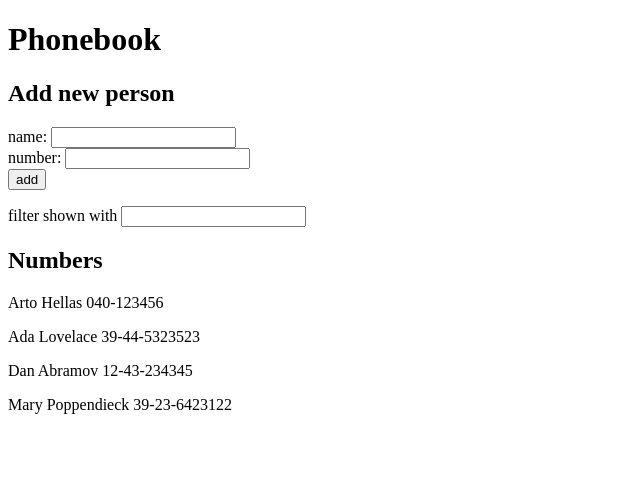
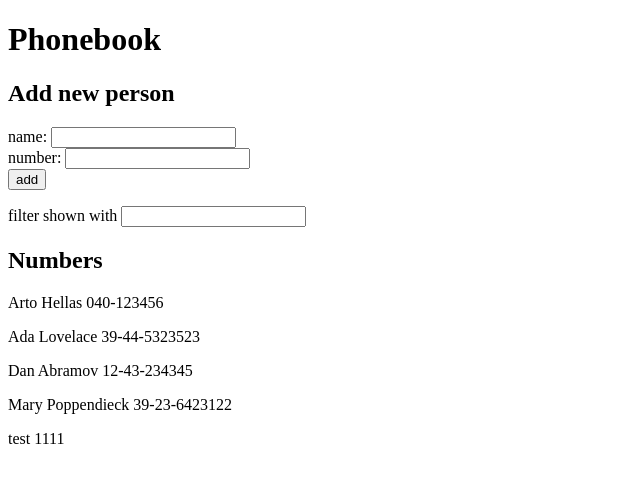
Before and after one commit to savawebdev/full-stack-open-exercises, a React (Create React App) app in the folder part2/phonebook/: page / in a window 1280 px wide. Shown: the top 482 px of the page, without its empty margins (0-640 px from the left). Built offline with nearby package versions, Linux system fonts and the light colour scheme; data requests are answered from the project's data file.

Commit message:
Completed exercise 2.15

```diff
--- a/part2/phonebook/db.json
+++ b/part2/phonebook/db.json
@@ -19,6 +19,11 @@
       "name": "Mary Poppendieck",
       "number": "39-23-6423122",
       "id": 4
+    },
+    {
+      "name": "test",
+      "number": "1111",
+      "id": 5
     }
   ]
 }
--- a/part2/phonebook/src/App.js
+++ b/part2/phonebook/src/App.js
@@ -54,7 +54,11 @@ const App = () => {
       window.alert(`${newPerson.name} is already added to phonebook`);
       return;
     } else {
-      setPersons([...persons, newPerson]);
+      axios.post("http://localhost:3001/persons", newPerson).then((res) => {
+        setPersons([...persons, res.data]);
+        setNewName("");
+        setNewNumber("");
+      });
     }
   };
 
```
Also changed, not shown: 1 other file (tests, documents, lock files or other folders).
